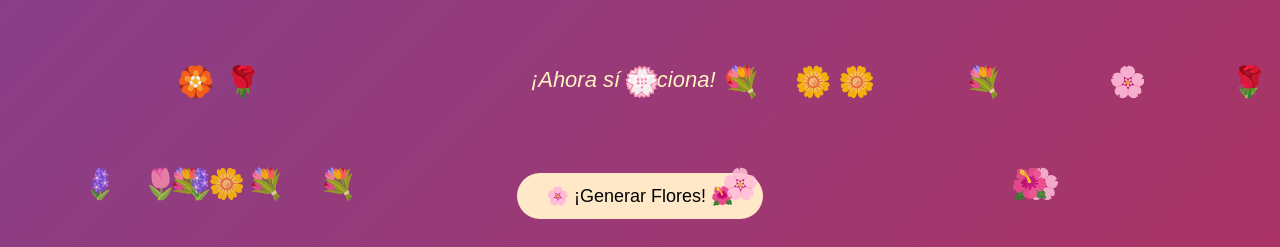
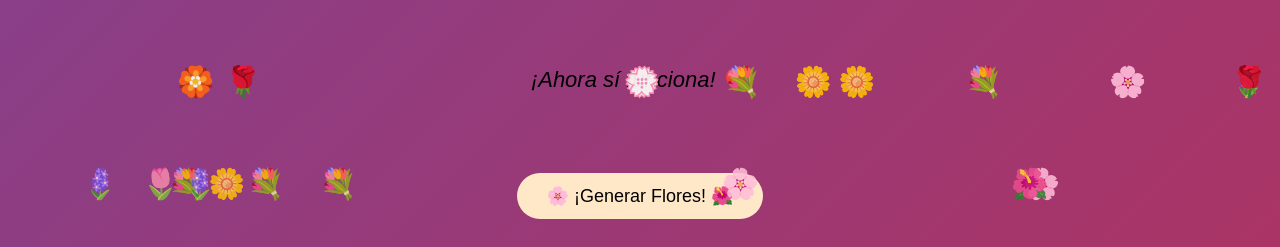
Before and after one commit to chemahp0-bit/mi-espacio-privado, a plain HTML site: page index.html in a window 1280 px wide. Shown: the part 141-388 px from the top of the page. Drawn offline with Linux system fonts and the light colour scheme.

Commit message:
Update index.html

```diff
--- a/index.html
+++ b/index.html
@@ -29,7 +29,7 @@ h1 {
 
 .texto {
   padding: 30px;
-  color: #fff1c1;
+  color: #fff1c1c;
   font-size: 22px;
   font-style: italic;
   max-width: 500px;
```
